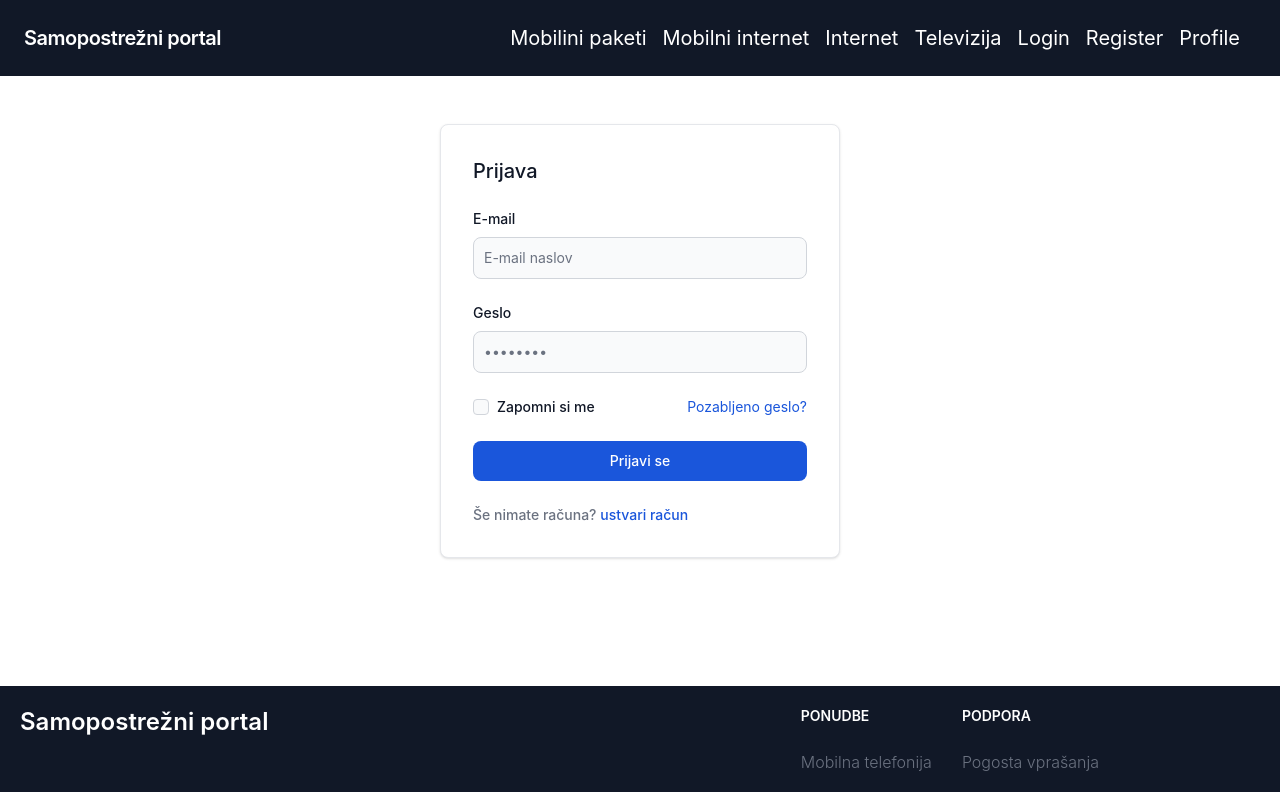
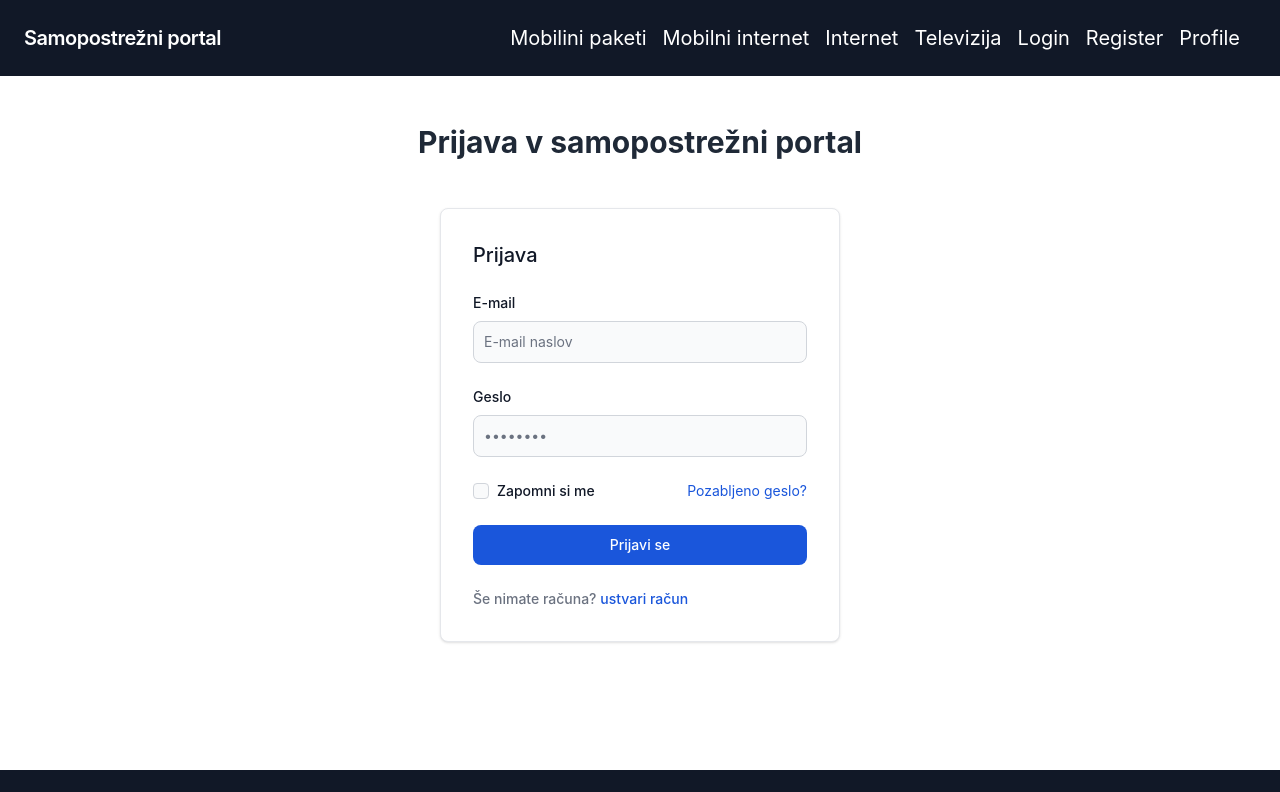
Before and after one commit to FrostyKitten02/bintegra-frontend, a React (Create React App) app in the folder app/: page /prijava in a window 1280 px wide. Shown: the top 792 px of the page. Built offline with nearby package versions, Linux system fonts and the light colour scheme.

Commit message:
#6 - center loginpage

```diff
--- a/app/src/pages/LoginPage.tsx
+++ b/app/src/pages/LoginPage.tsx
@@ -24,7 +24,8 @@ export default function LoginPage() {
     }
 
     return(
-        <div className="mb-32 text-gray-800 grid justify-center pt-12">
+        <div className="mb-32 text-gray-800 grid justify-items-center pt-12">
+            <h2 className="text-3xl font-bold text-center mb-12">Prijava v samopostrežni portal</h2>
             <div className="w-full max-w-sm sm:min-w-300 md:min-w-400 p-4 bg-white border border-gray-200 rounded-lg shadow sm:p-6 md:p-8">
                 <form className="space-y-6" onSubmit={handleSubmit}>
                     <h5 className="text-xl font-medium text-gray-900">Prijava</h5>
@@ -49,7 +50,7 @@ export default function LoginPage() {
                         <div className="flex items-start">
                             <div className="flex items-center h-5">
                                 <input id="remember" type="checkbox" value=""
-                                       className="w-4 h-4 border border-gray-300 rounded bg-gray-50 focus:ring-3 focus:ring-blue-300"
+                                       className="w-4 h-4 border border-gray-300 rounded bg-gray-50 focus:ring-3 focus:ring-blue-300 hover:cursor-pointer"
                                        required />
                             </div>
                             <label htmlFor="remember" className="ml-2 text-sm font-medium text-gray-900">Zapomni si me</label>
```
